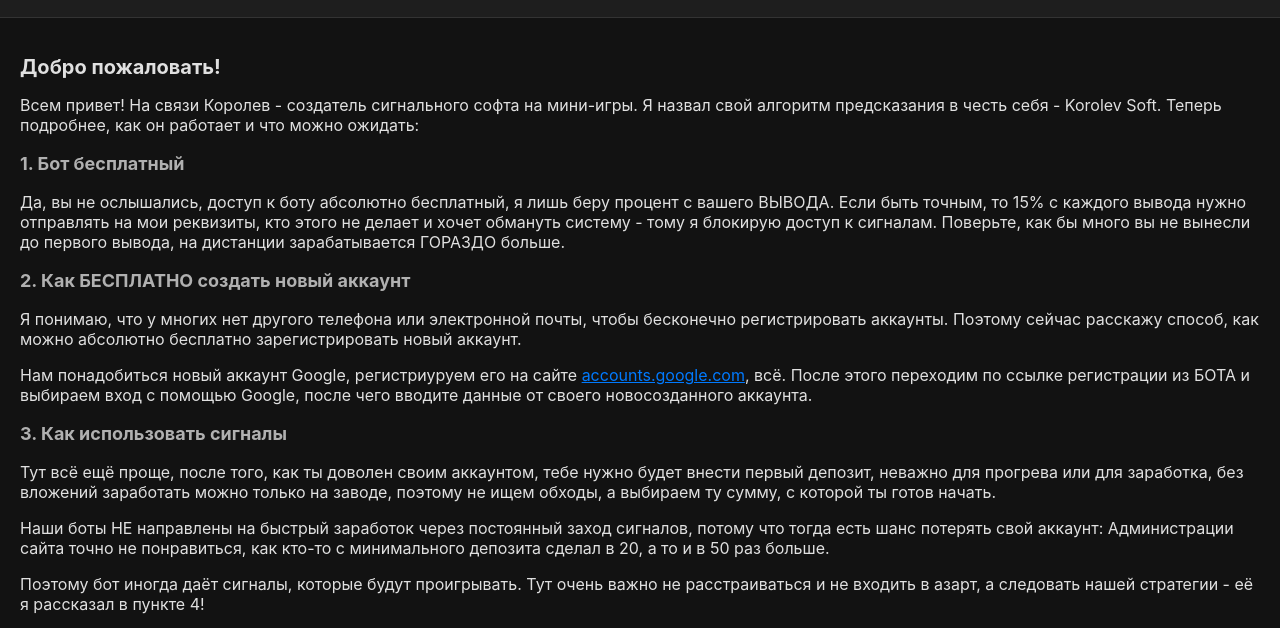
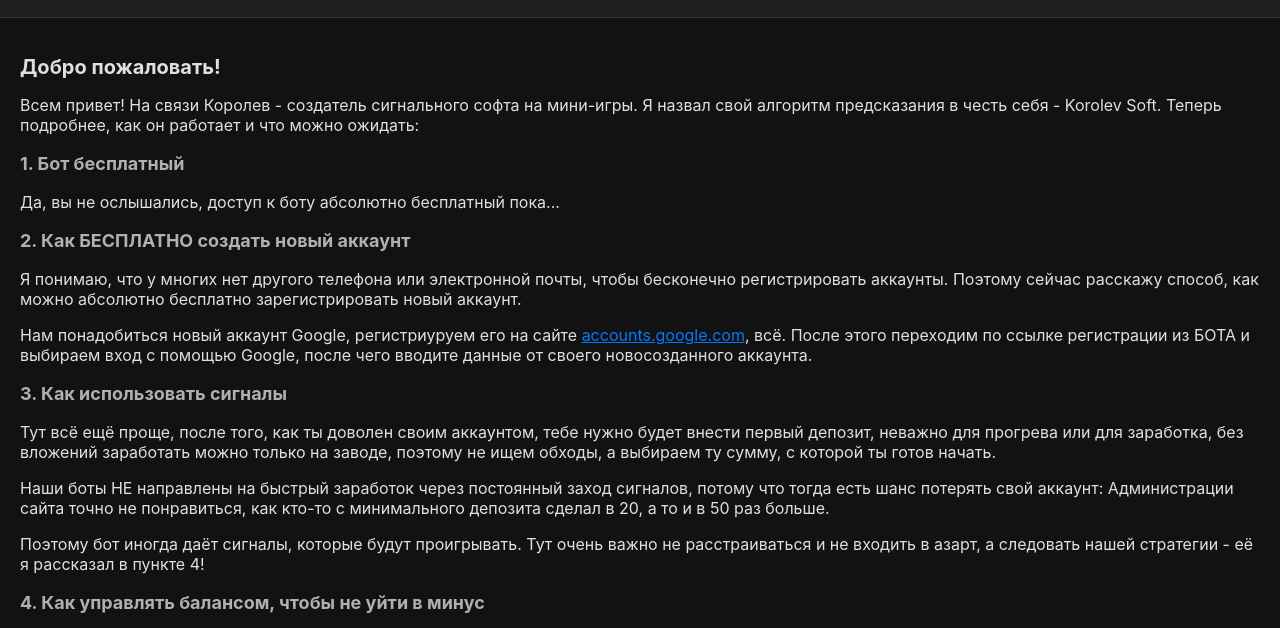
Before and after one commit to Sasijo03/gmbl, a plain HTML site: page ru_instruction.html in a window 1280 px wide. Shown: the part 104-732 px from the top of the page. Drawn offline with Linux system fonts and the light colour scheme.

Commit message:
ru_instruction.html

```diff
--- a/ru_instruction.html
+++ b/ru_instruction.html
@@ -111,7 +111,7 @@
             <p>Всем привет! На связи Королев - создатель сигнального софта на мини-игры. Я назвал свой алгоритм предсказания в честь себя - Korolev Soft. Теперь подробнее, как он работает и что можно ожидать:</p>
 
             <h3>1. Бот бесплатный</h3>
-            <p>Да, вы не ослышались, доступ к боту абсолютно бесплатный, я лишь беру процент с вашего ВЫВОДА. Если быть точным, то 15% с каждого вывода нужно отправлять на мои реквизиты, кто этого не делает и хочет обмануть систему - тому я блокирую доступ к сигналам. Поверьте, как бы много вы не вынесли до первого вывода, на дистанции зарабатывается ГОРАЗДО больше.</p>
+            <p>Да, вы не ослышались, доступ к боту абсолютно бесплатный пока...</p>
 
             <h3>2. Как БЕСПЛАТНО создать новый аккаунт</h3>
             <p>Я понимаю, что у многих нет другого телефона или электронной почты, чтобы бесконечно регистрировать аккаунты. Поэтому сейчас расскажу способ, как можно абсолютно бесплатно зарегистрировать новый аккаунт.</p>
```
